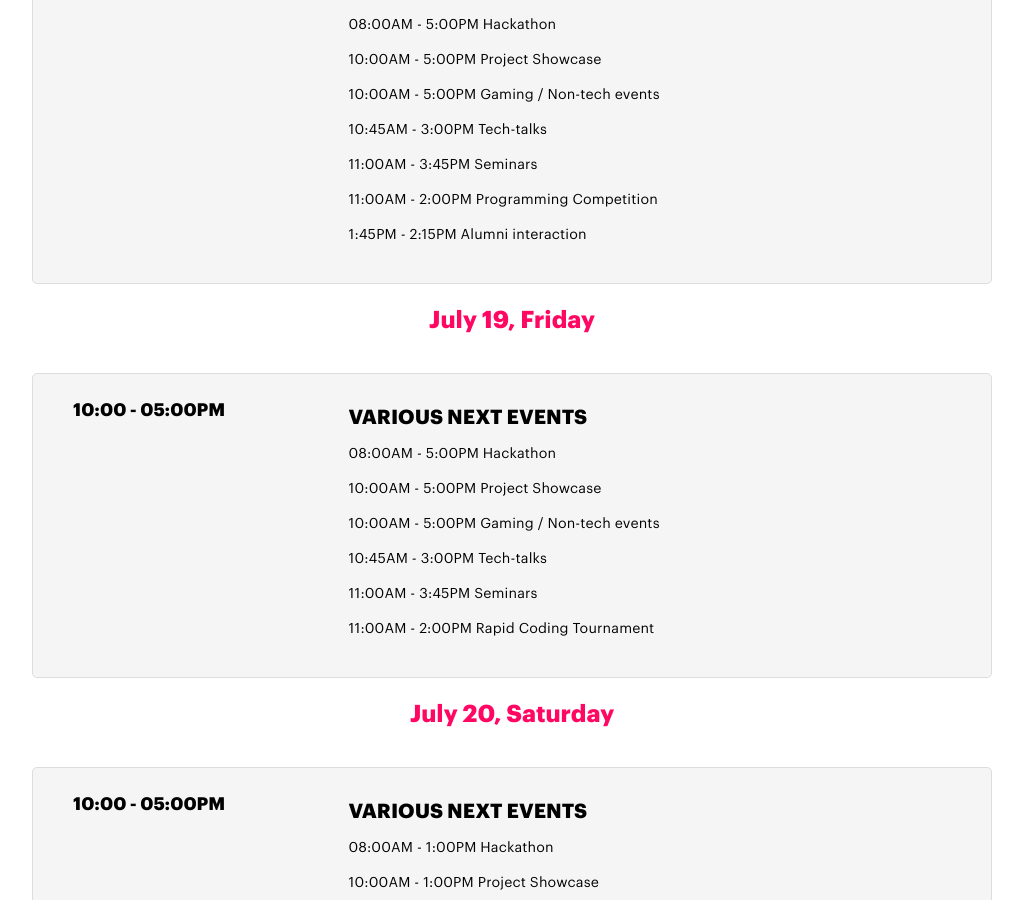
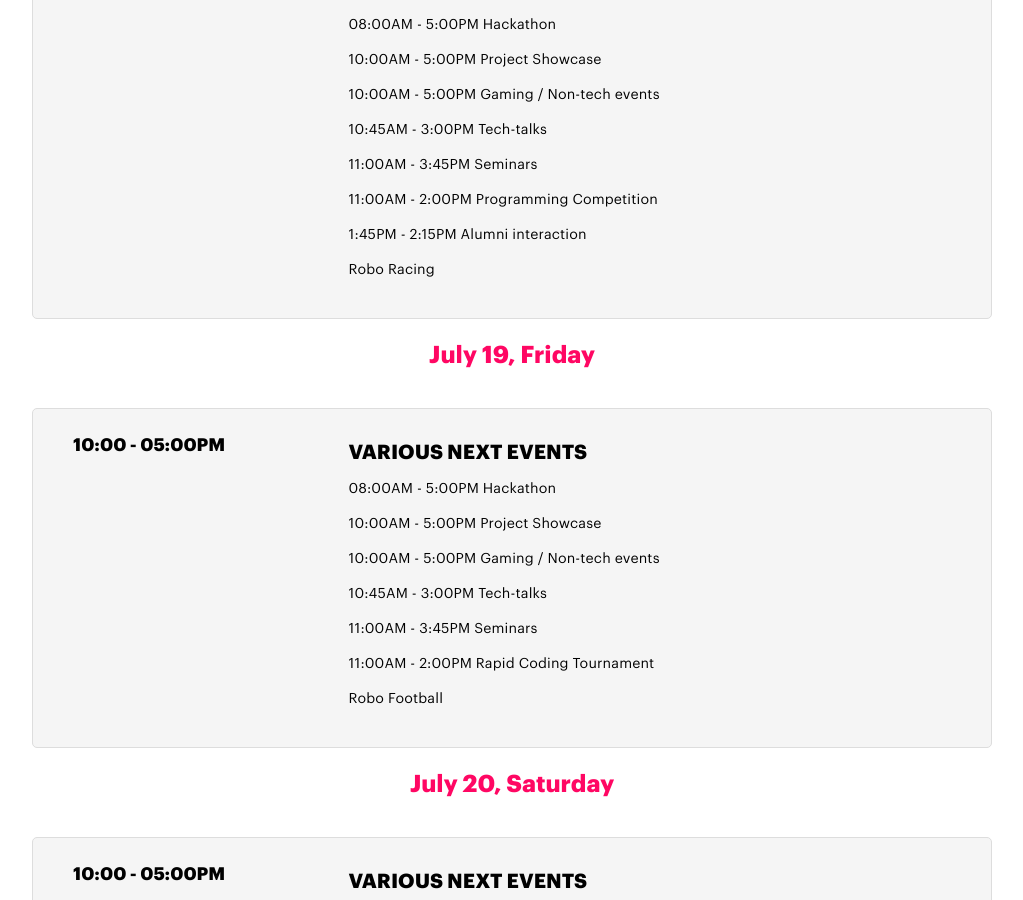
Before and after one commit to MegaMind98/dev, a Jekyll site: the page built from schedule.html, in a window 1280 px wide and 900 px high, scrolled down 626 px. Shown: the whole window, without its empty margins (128-1151 px from the left). Built offline with Jekyll 4.4.1, drawn with Linux system fonts in a browser that asks for light colours.

Commit message:
Adds Robo Racing and Robo Football on Schedule

```diff
--- a/schedule.html
+++ b/schedule.html
@@ -76,6 +76,7 @@ permalink: /schedule/
                                        <p class="schedule-slot-desc"> 11:00AM - 3:45PM Seminars</p>
                                        <p class="schedule-slot-desc">11:00AM - 2:00PM Programming Competition</p>
                                        <p class="schedule-slot-desc">1:45PM - 2:15PM Alumni interaction   </p>
+                                       <p class="schedule-slot-desc">Robo Racing</p>
                                     </div>
                                     <!--Info content end -->
                                  </div>
@@ -100,6 +101,7 @@ permalink: /schedule/
                                        <p class="schedule-slot-desc">10:45AM - 3:00PM Tech-talks</p>
                                        <p class="schedule-slot-desc"> 11:00AM - 3:45PM Seminars</p>
                                        <p class="schedule-slot-desc">11:00AM - 2:00PM Rapid Coding Tournament</p>
+                                       <p class="schedule-slot-desc">Robo Football</p>
 
                                     </div>
                                     <!--Info content end -->
```
